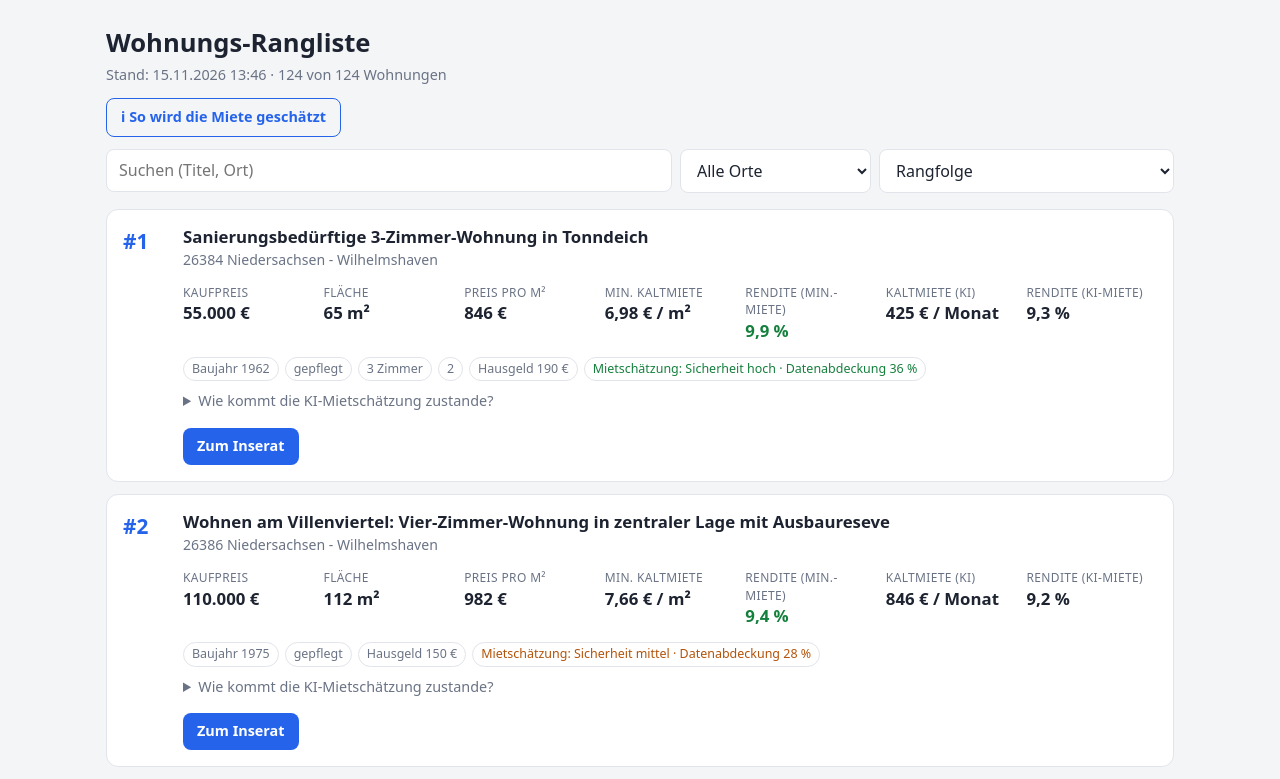
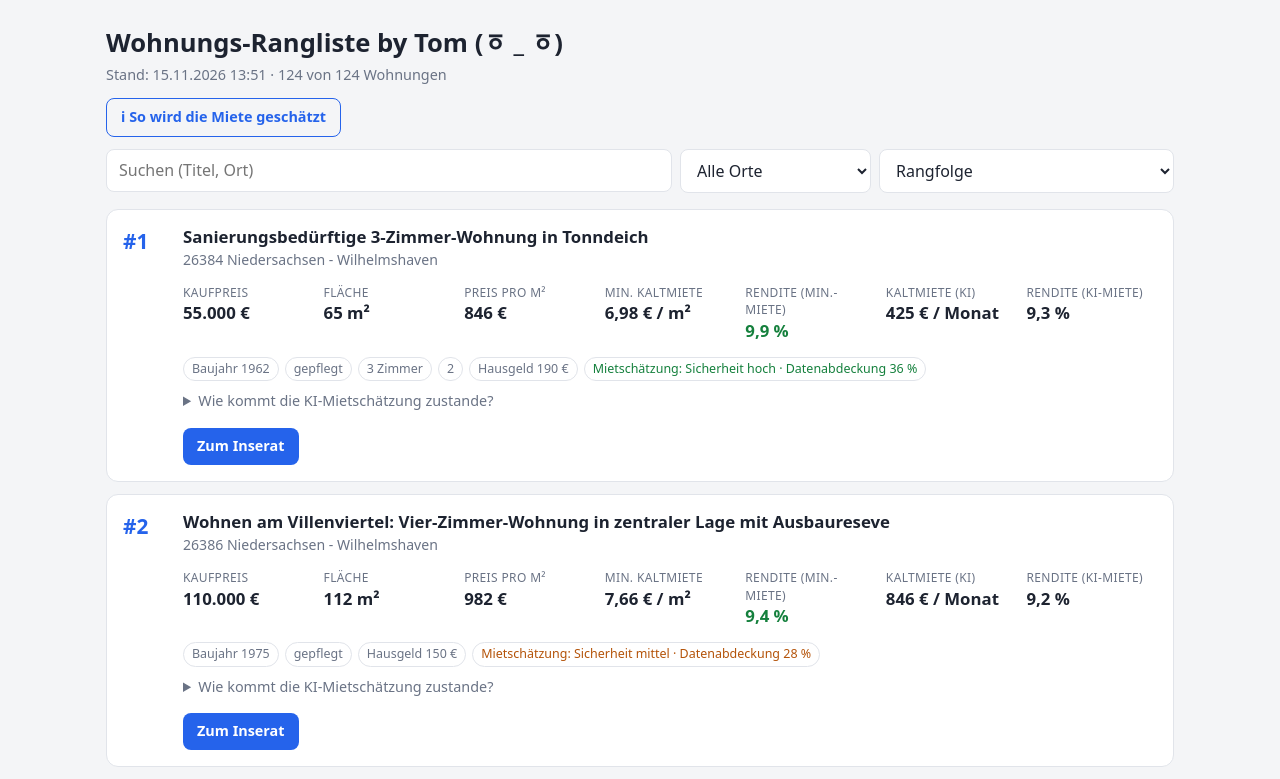
Before and after one commit to tomjrgns/wohnungen-x7k29, a plain HTML site: page index.html in a window 1280 px wide. Shown: the top 779 px of the page. Drawn offline with Linux system fonts and the light colour scheme.

Commit message:
Add files via upload

```diff
--- a/index.html
+++ b/index.html
@@ -4,7 +4,7 @@
 <meta charset="utf-8">
 <meta name="viewport" content="width=device-width, initial-scale=1">
 <meta name="robots" content="noindex">
-<title>Wohnungs-Rangliste</title>
+<title>Wohnungs-Rangliste by Tom (ㆆ _ ㆆ)</title>
 <style>
 :root{--bg:#f4f5f7;--card:#fff;--text:#1d2330;--muted:#6a7385;--border:#e1e4ea;--accent:#2563eb;--good:#15803d;--bad:#b91c1c;--warn:#b45309}
 @media (prefers-color-scheme:dark){:root{--bg:#12151c;--card:#1b2030;--text:#e8ebf2;--muted:#95a0b8;--border:#2b3248;--accent:#6ea0ff;--good:#4ade80;--bad:#f87171;--warn:#fbbf24}}
@@ -53,8 +53,8 @@ body.noscroll{overflow:hidden}
 </head>
 <body>
 <header>
-<h1>Wohnungs-Rangliste</h1>
-<p class="sub">Stand: 15.11.2026 13:46 · <span id="count"></span></p>
+<h1>Wohnungs-Rangliste by Tom (ㆆ _ ㆆ)</h1>
+<p class="sub">Stand: 15.11.2026 13:51 · <span id="count"></span></p>
 <button type="button" id="infobtn" class="infobtn">ℹ︎ So wird die Miete geschätzt</button>
 <div class="controls">
 <input id="q" type="search" placeholder="Suchen (Titel, Ort)">
```
